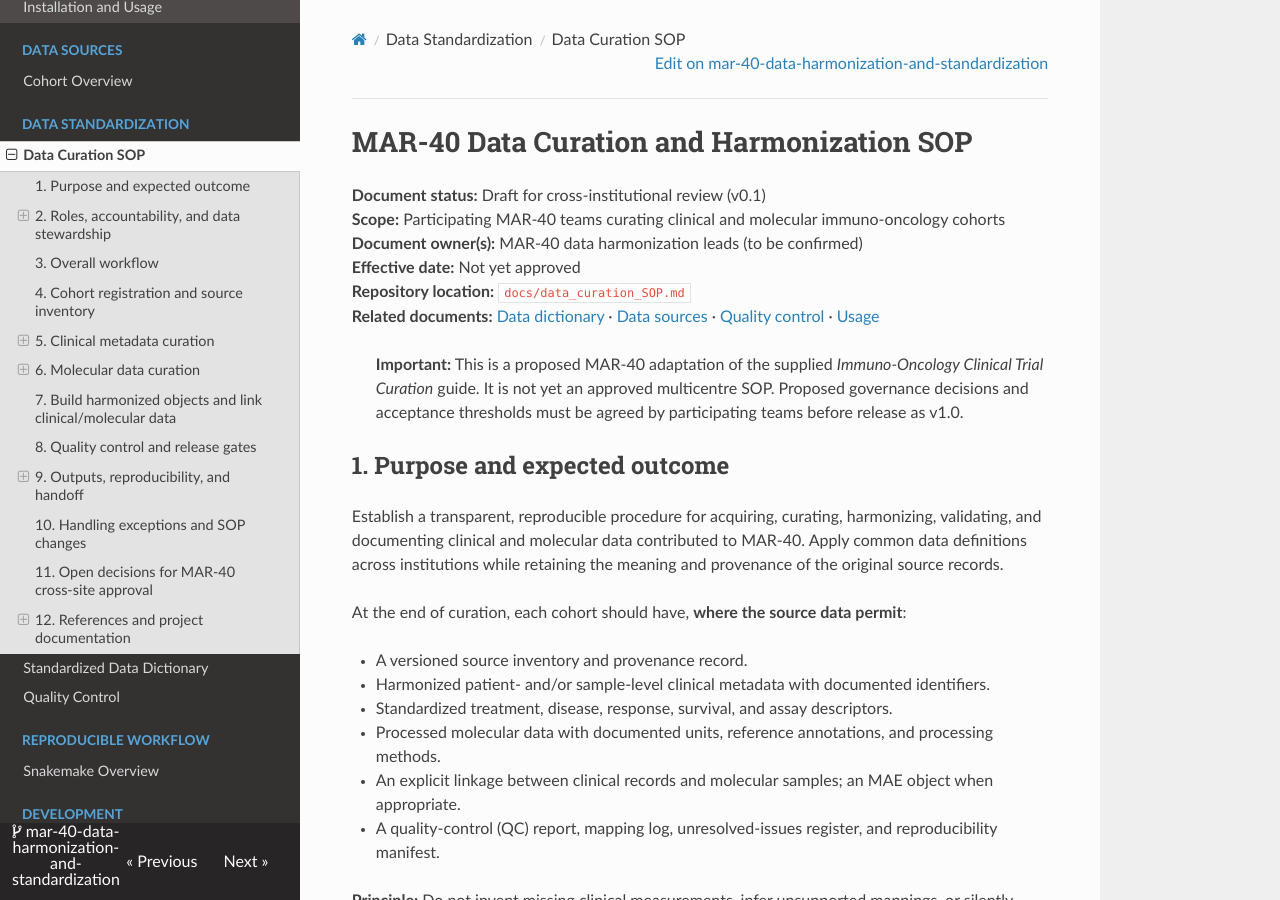
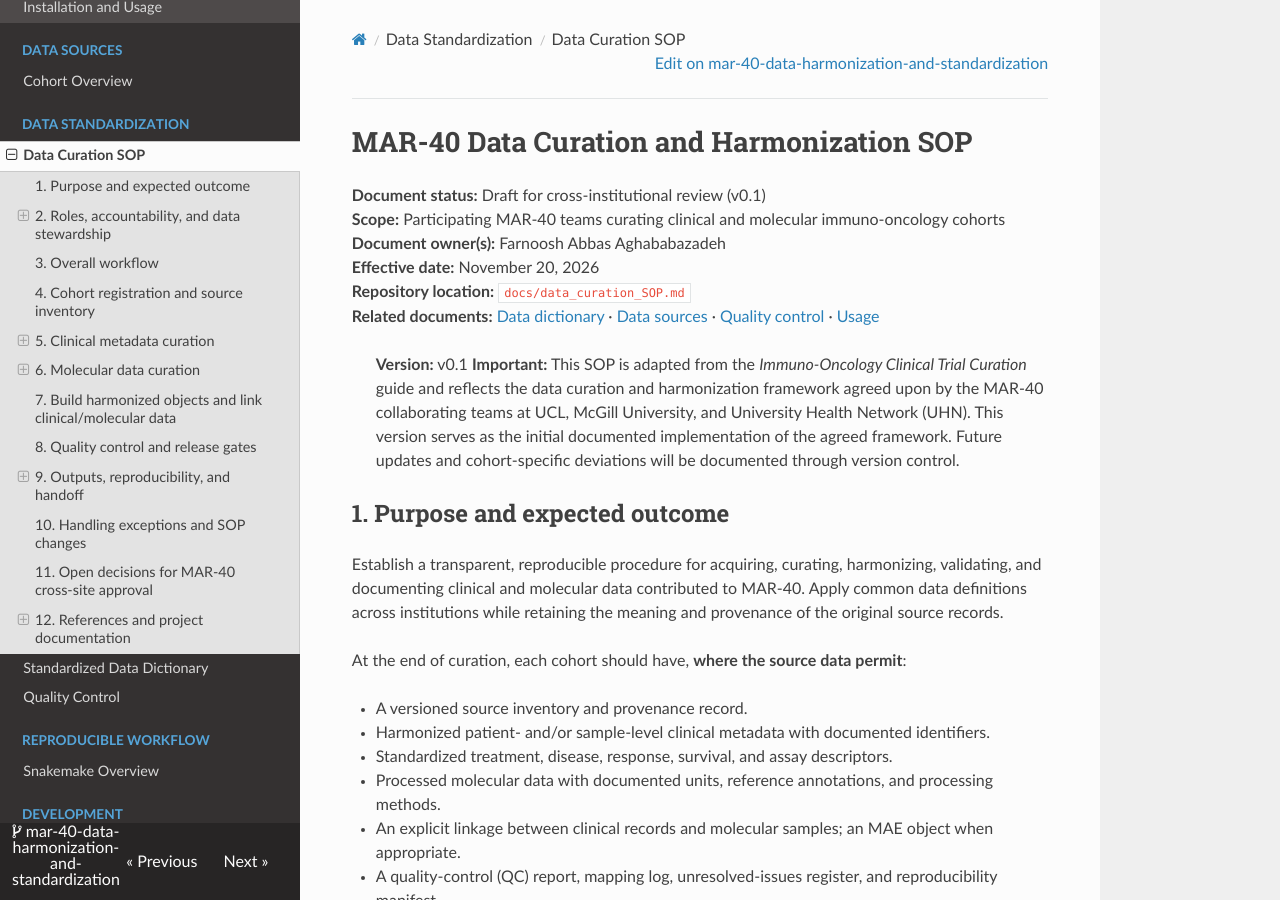
Before and after one commit to bhklab/mar40-data-harmonization, an MkDocs documentation site: the page built from docs/data_curation_SOP.md, in a window 1280 px wide and 900 px high. Built offline with MkDocs 1.6.1, drawn with Linux system fonts in a browser that asks for light colours; nearby versions of some CDN libraries.

Commit message:
update sop

```diff
--- a/docs/data_curation_SOP.md
+++ b/docs/data_curation_SOP.md
@@ -2,12 +2,13 @@
 
 **Document status:** Draft for cross-institutional review (v0.1)
 **Scope:** Participating MAR-40 teams curating clinical and molecular immuno-oncology cohorts
-**Document owner(s):** MAR-40 data harmonization leads (to be confirmed)
-**Effective date:** Not yet approved
+**Document owner(s):** Farnoosh Abbas Aghababazadeh
+**Effective date:** November 20, 2026
 **Repository location:** `docs/data_curation_SOP.md`
 **Related documents:** [Data dictionary](data_dictionary.md) · [Data sources](data_sources.md) · [Quality control](quality_control.md) · [Usage](usage.md)
 
-> **Important:** This is a proposed MAR-40 adaptation of the supplied *Immuno-Oncology Clinical Trial Curation* guide. It is not yet an approved multicentre SOP. Proposed governance decisions and acceptance thresholds must be agreed by participating teams before release as v1.0.
+> **Version:** v0.1
+> **Important:** This SOP is adapted from the *Immuno-Oncology Clinical Trial Curation* guide and reflects the data curation and harmonization framework agreed upon by the MAR-40 collaborating teams at UCL, McGill University, and University Health Network (UHN). This version serves as the initial documented implementation of the agreed framework. Future updates and cohort-specific deviations will be documented through version control.
 
 ## 1. Purpose and expected outcome
 
```
